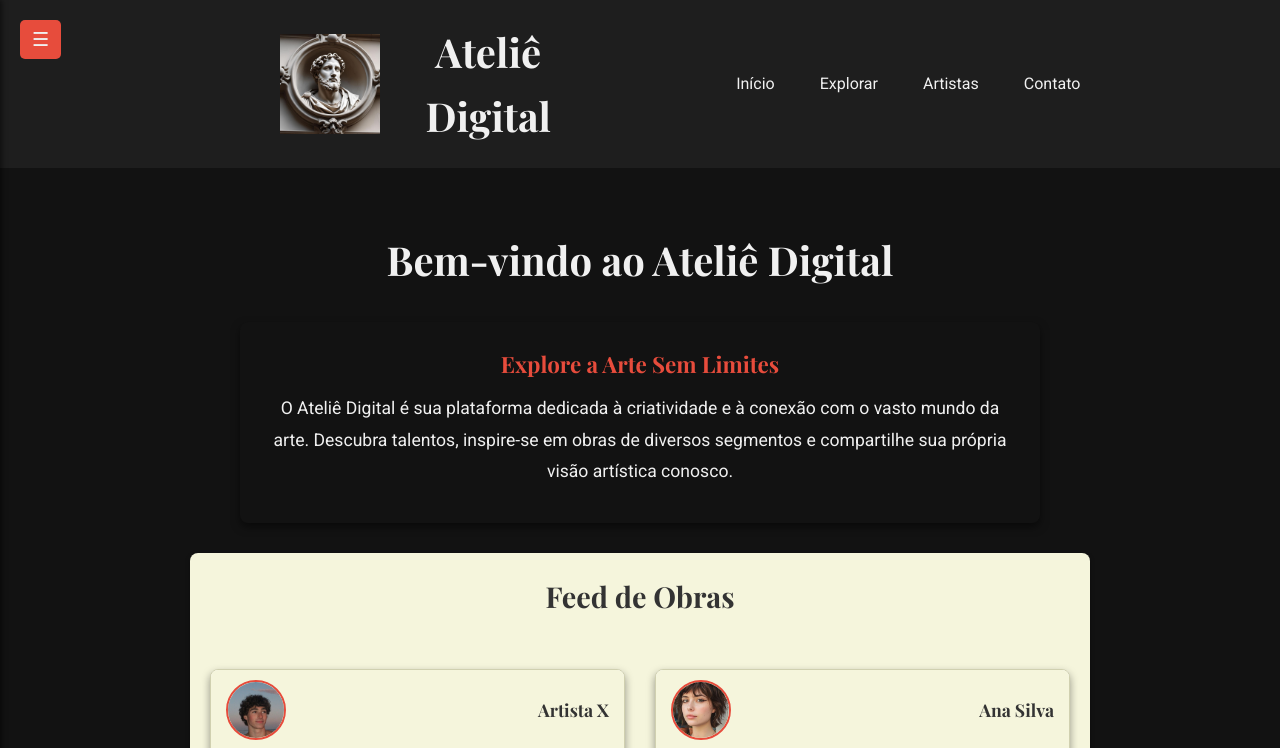
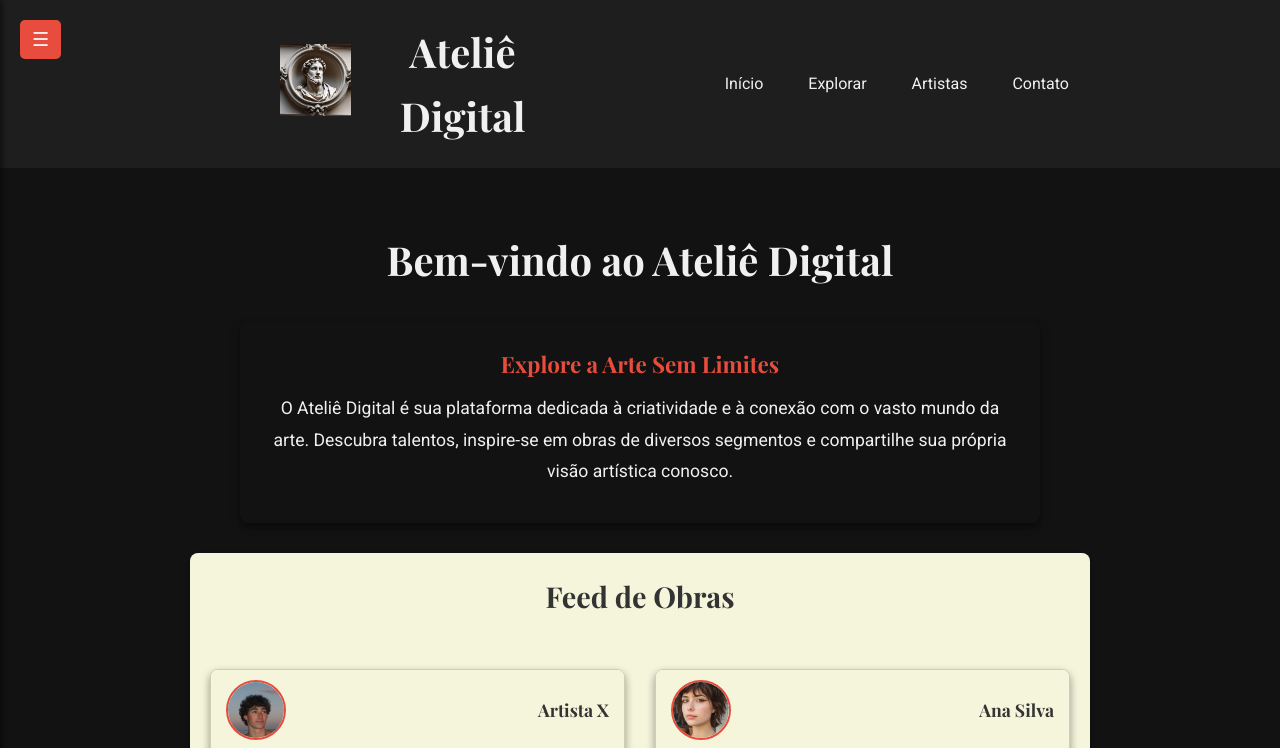
Before and after one commit to Lunodavincci/projetoAtelieDigitalRaul, a plain HTML site: page index.html in a window 1280 px wide. Shown: the top 748 px of the page. Drawn offline with nearby package versions, Linux system fonts and the light colour scheme.

Commit message:
corrigi img

```diff
--- a/css/style.css
+++ b/css/style.css
@@ -41,9 +41,7 @@ a:hover {
 }
 
 img {
-    height: auto;
-    align-items: center;
-    display: block;
+    max-width: 100%;
 }
 
 h1, h2, h3 {
```
